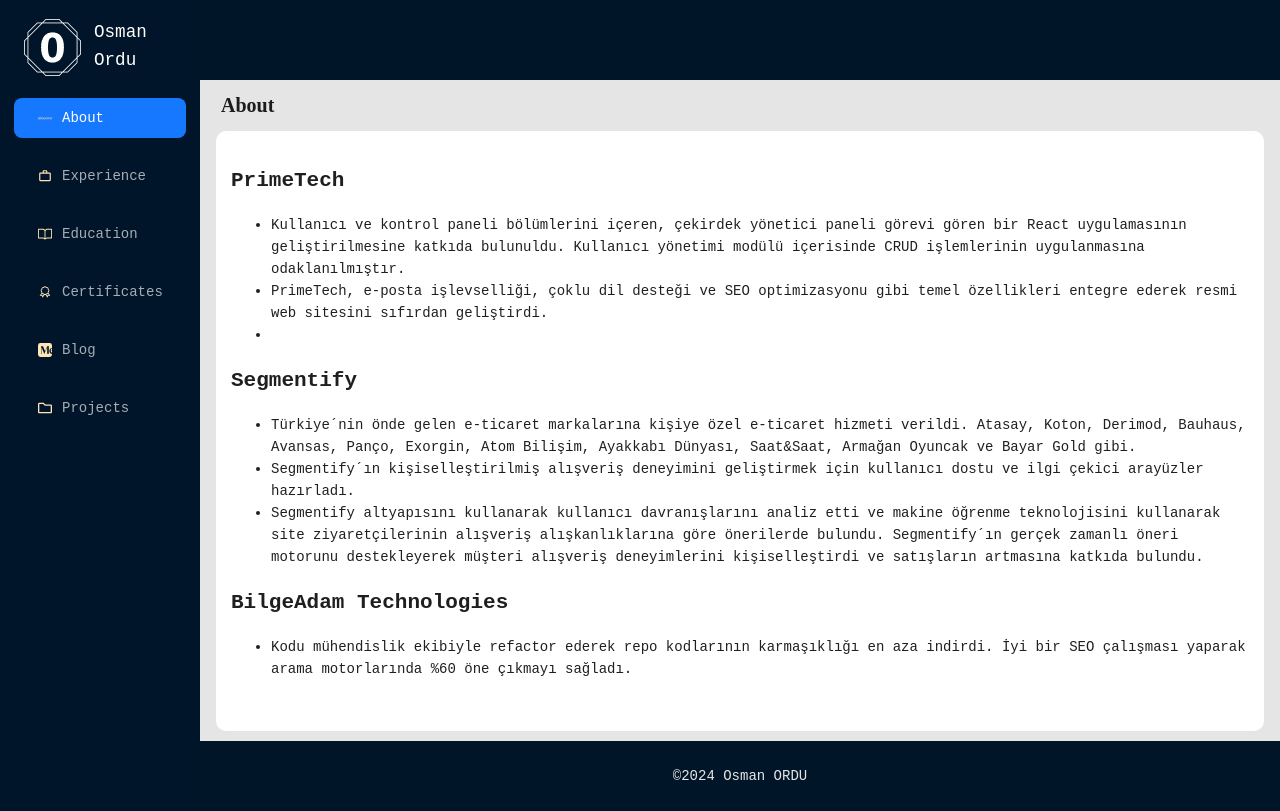
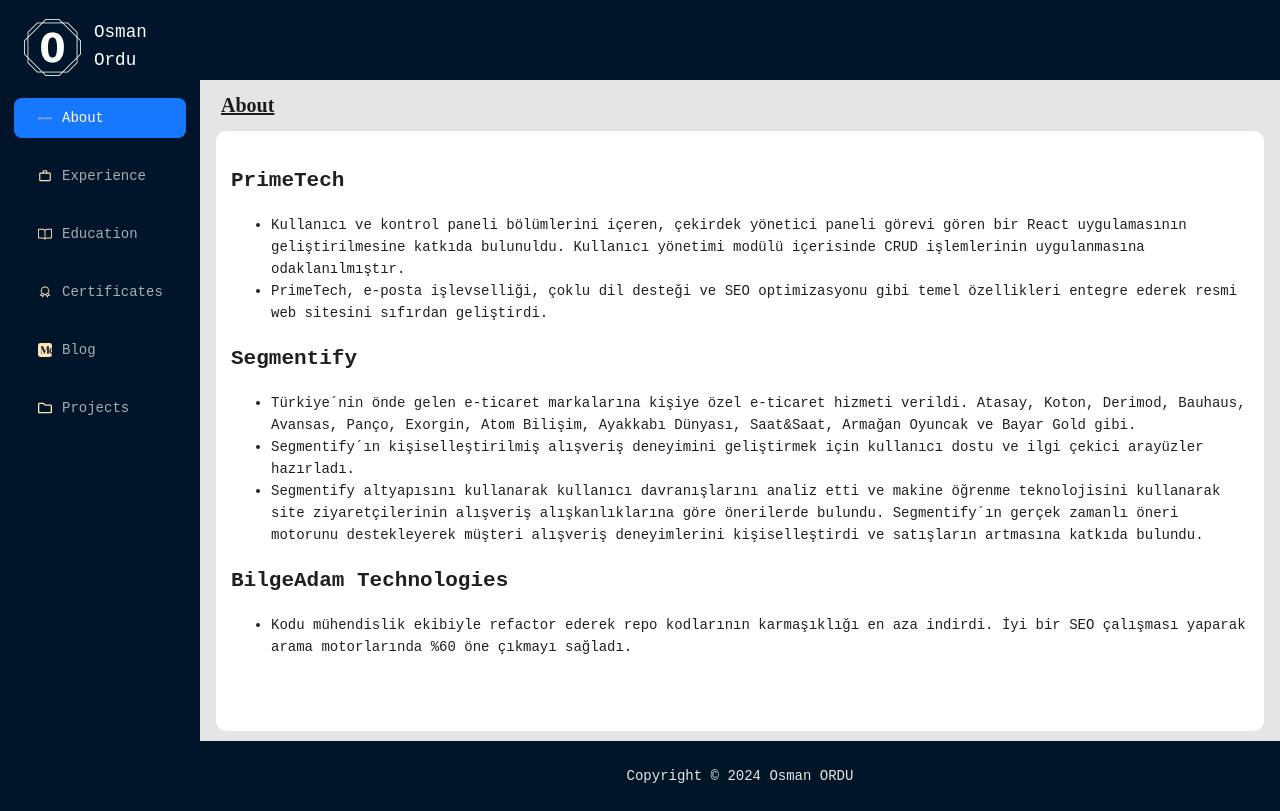
Before and after one commit to Osman-ordu/porfolio, a React (Vite) app: page /experience in a window 1280 px wide. Built offline with nearby package versions, Linux system fonts and the light colour scheme; a web font is replaced by a local one.

Commit message:
pageTitle dynamised

```diff
--- a/src/components/layout/mainLayout/MainLayout.jsx
+++ b/src/components/layout/mainLayout/MainLayout.jsx
@@ -1,3 +1,5 @@
+// MainLayout.jsx
+
 import React, { useState } from "react";
 import { Outlet } from "react-router-dom";
 import { Layout } from "antd";
@@ -10,33 +12,41 @@
 
 const MainLayout = () => {
   const [collapsed, setCollapsed] = useState(false);
+  const [pageTitle, setPageTitle] = useState('About'); // Başlangıç başlığı
+
+  const handleMenuClick = (title) => {
+    setPageTitle(title);
+  };
 
   return (
     <Layout className={style['main']}>
       <Sider
-      className={style['sidebar']}
-      trigger={null}
-      collapsible collapsed={collapsed}
-      onCollapse={(value) => setCollapsed(value)} >
+        className={style['sidebar']}
+        trigger={null}
+        collapsible
+        collapsed={collapsed}
+        onCollapse={(value) => setCollapsed(value)}
+      >
         <div className={style['logo_wrapper']}>
-          <img src={logo}  alt={'logo'} width={64}/>
+          <img src={logo} alt={'logo'} width={64} />
           <span>Osman Ordu</span>
         </div>
-        <Menu />
+        <Menu onMenuClick={handleMenuClick} />
       </Sider>
       <Layout className={style['main__container']}>
-        <Header  className={style['header']} />
+        <Header className={style['header']} />
         <Content className={style['main__content__area']}>
-         <PageTitle title={'About'}/>
+          <PageTitle title={pageTitle} />
 
           <div className={style['main__content']}>
             <Outlet />
           </div>
         </Content>
 
-        <Footer className={style['footer']}> ©{new Date().getFullYear()} Osman ORDU</Footer>
+        <Footer className={style['footer']}>Copyright © {new Date().getFullYear()} Osman ORDU</Footer>
       </Layout>
     </Layout>
   );
 };
+
 export default MainLayout;
--- a/src/components/menu/index.jsx
+++ b/src/components/menu/index.jsx
@@ -1,15 +1,16 @@
+// MenuGroup.jsx
+
 import React from "react";
 import { Link } from "react-router-dom";
 import { Menu } from "antd";
-import { SiAboutdotme,  SiMedium  } from "react-icons/si";
+import { SiAboutdotme, SiMedium } from "react-icons/si";
 import { MdOutlineWorkOutline } from "react-icons/md";
 import { GoBook } from "react-icons/go";
 import { LiaCertificateSolid } from "react-icons/lia";
 import { FaRegFolder } from "react-icons/fa";
 import style from './styles.module.scss'
 
-const MenuGroup = () => {
-
+const MenuGroup = ({ onMenuClick }) => {
   const menuData = [
     { key: "about", icon: <SiAboutdotme />, title: "About", link: "/about" },
     {
@@ -39,20 +40,28 @@
     },
   ];
 
-  const handleMenuClick = ( {key }) => {
-    localStorage.setItem('page',key)
-  }
+  const handleMenuClick = ({ key }) => {
+    onMenuClick(key);
+  };
 
   return (
-
-      <Menu className={style['side_menu']} theme="dark" defaultSelectedKeys={["about"]} mode="inline">
-        {menuData.map((item) => (
-          <Menu.Item className={style['menu_item']} key={item.key} icon={item.icon} onClick={handleMenuClick}>
-            <Link to={item.link}>{item.title}</Link>
-          </Menu.Item>
-        ))}
-      </Menu>
-
+    <Menu
+      className={style['side_menu']}
+      theme="dark"
+      defaultSelectedKeys={["about"]}
+      mode="inline"
+    >
+      {menuData.map((item) => (
+        <Menu.Item
+          className={style['menu_item']}
+          key={item.key}
+          icon={item.icon}
+          onClick={() => handleMenuClick(item)}
+        >
+          <Link to={item.link}>{item.title}</Link>
+        </Menu.Item>
+      ))}
+    </Menu>
   );
 };
 
--- a/src/components/pageTitle/styles.module.scss
+++ b/src/components/pageTitle/styles.module.scss
@@ -5,4 +5,6 @@
   font-weight: 700;
   margin: 0px 5px 10px;
   font-family: "Kode Mono";
+  text-transform: capitalize;
+  text-decoration: underline;
 }
--- a/src/pages/experience/index.jsx
+++ b/src/pages/experience/index.jsx
@@ -10,7 +10,7 @@
     paragraphs: [
       "experience_1_description_1",
       "experience_1_description_2",
-      "experience_1_description_3"
+
     ]
   },
   {
--- a/src/pages/translation/tr.js
+++ b/src/pages/translation/tr.js
@@ -10,7 +10,7 @@
     experience_1_title:'PrimeTech',
     experience_1_description_1:'Kullanıcı ve kontrol paneli bölümlerini içeren, çekirdek yönetici paneli görevi gören bir React uygulamasının geliştirilmesine katkıda bulunuldu. Kullanıcı yönetimi modülü içerisinde CRUD işlemlerinin uygulanmasına odaklanılmıştır.',
     experience_1_description_2:'PrimeTech, e-posta işlevselliği, çoklu dil desteği ve SEO optimizasyonu gibi temel özellikleri entegre ederek resmi web sitesini sıfırdan geliştirdi.',
-    experience_1_description_3:'',
+
 
     experience_2_title:'Segmentify',
     experience_2_description_1:'Türkiye´nin önde gelen e-ticaret markalarına kişiye özel e-ticaret hizmeti verildi. Atasay, Koton, Derimod, Bauhaus, Avansas, Panço, Exorgin, Atom Bilişim, Ayakkabı Dünyası, Saat&Saat, Armağan Oyuncak ve Bayar Gold gibi.',
```
